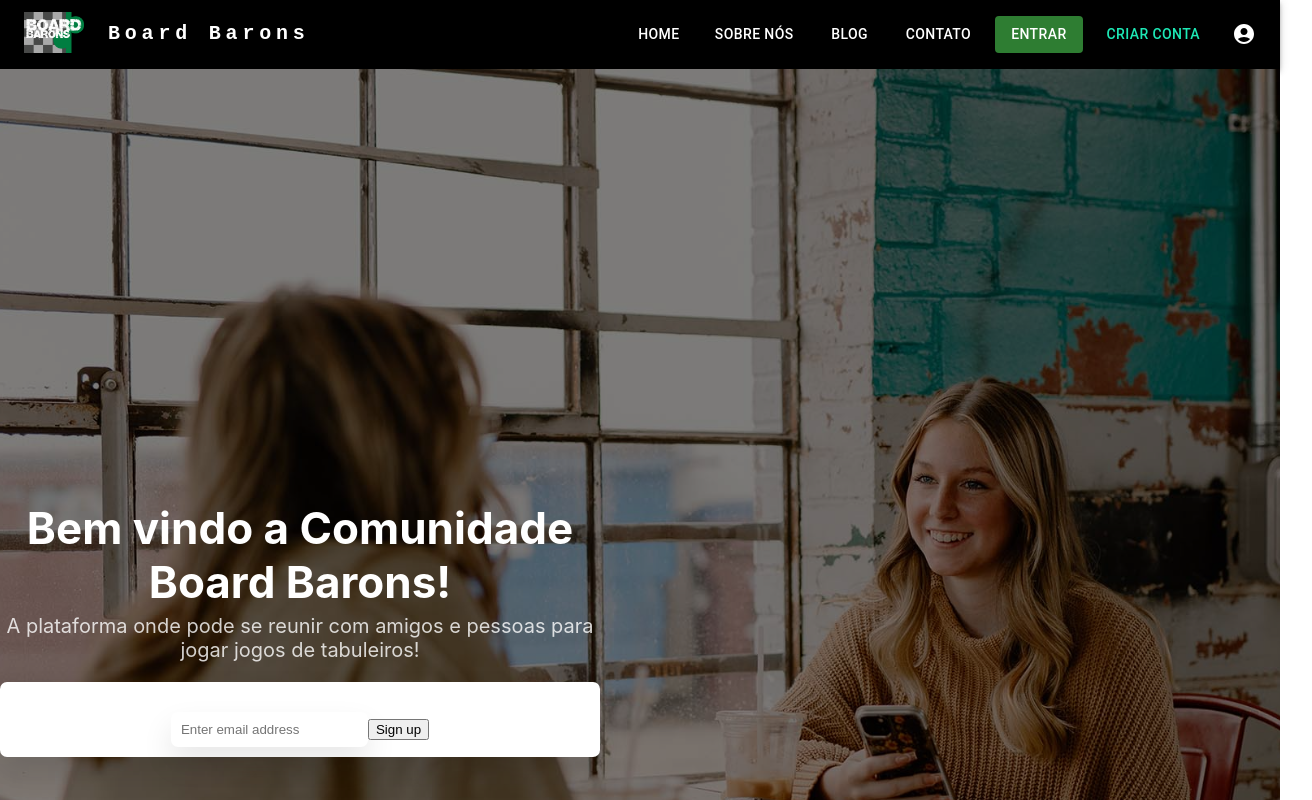
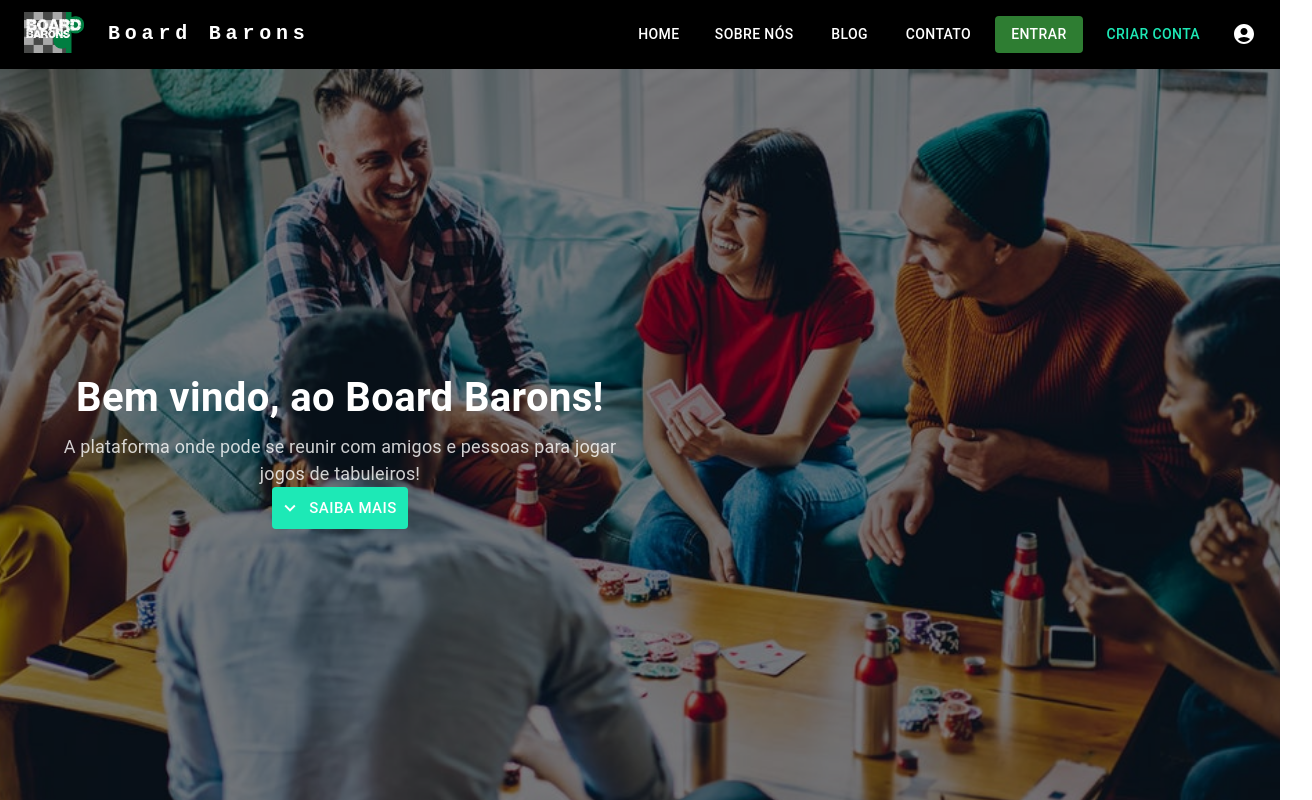
Before and after one commit to Stefanpicciani/BoardBarons, a React (Create React App) app in the folder Front-End/board-barons/: page / in a window 1280 px wide. Shown: the top 800 px of the page, 1312 px wide, since content can reach past the window. Built offline with nearby package versions, Linux system fonts and the light colour scheme.

Commit message:
Adicionando detalhes em hero e scrollto section

```diff
--- a/Front-End/board-barons/src/components/footer/Footer.module.css
+++ b/Front-End/board-barons/src/components/footer/Footer.module.css
@@ -1,5 +1,5 @@
 .footer {
-    width: 100%;
+    /* width: 100%; */
     /* position: relative; */
     bottom: 0;
 }
--- a/Front-End/board-barons/src/components/footer/Footer.tsx
+++ b/Front-End/board-barons/src/components/footer/Footer.tsx
@@ -35,9 +35,9 @@ const Footer = () => {
               : theme.palette.grey[800],
         }}
       >
-        <Container maxWidth="lg" sx={{ backgroundColor: "#152048", color: "#ffffff"}}>
+        <Container maxWidth="lg">
           <Typography variant="body1">
-            My sticky footer can be found here.
+            Rodapé do board barons aqui
           </Typography>
           <Copyright />
         </Container>
--- a/Front-End/board-barons/src/components/hero/Hero.module.css
+++ b/Front-End/board-barons/src/components/hero/Hero.module.css
@@ -49,7 +49,7 @@
     width: 100%;
     min-height: 100vh;
     position: relative;
-    padding: 160px 0 80px 0;
+    padding: 30px 0 0px 0;
     display: flex;
     align-items: center;
     justify-content: center;
@@ -77,50 +77,28 @@
   .hero .container {
     position: relative;
     z-index: 3;
+    margin-left: 20px;
+    margin-top: 20px;
+    padding-left: auto;
+    padding-bottom: 70px;
   }
 
   .hero .h2 {
     color: var(--contrast-color);
     margin: 0;
-    font-size: 44px;
+    font-size: 40px;
     font-weight: 700;
   }
 
   .hero .p {
     color: rgba(var(--default-color-rgb), 0.8);
     margin: 5px 0 0 0;
-    font-size: 20px;
+    font-size: 18px;
   }
 
-  .hero .sign_up_form {
-    margin-top: 20px;
-    padding: 10px;
-    border-radius: 7px;
-    background: #fff;
-    box-shadow: 0 15px 30px 0 rgba(0, 0, 0, 0.1);
-  }
-
-  .hero .sign_up_form .form_control {
-    border: none;
-  }
-
-  .hero .sign_up_form .form_control:active,
-  .hero .sign_up_form .form_control:focus {
-    outline: none;
-    box-shadow: none;
-  }
-
-  .hero .sign_up_form .input[type=submit] {
-    box-shadow: 0 15px 30px 0 rgba(0, 0, 0, 0.2);
-    background-color: var(--primary-color);
-    border-color: var(--primary-color);
-    padding: 8px 20px 10px 20px;
-    border-radius: 7px;
-    color: var(--contrast-color);
-  }
-
-  .hero .sign_up_form .input[type=submit]:hover {
-    background-color: rgba(var(--primary-color-rgb), 0.9);
+  .hoverMouse {
+    color: #1de9b6;
+    background-color: #ffffff;
   }
 
   @media (max-width: 768px) {
@@ -132,3 +110,10 @@
       font-size: 18px;
     }
   }
+/*--------------------- SECTION  ------------------------*/
+  section {
+    color: var(--default-color);
+    background-color: var(--background-color);
+    padding: 60px 0;
+    overflow: clip;
+  }
--- a/Front-End/board-barons/src/components/hero/Hero.tsx
+++ b/Front-End/board-barons/src/components/hero/Hero.tsx
@@ -1,31 +1,69 @@
-import { Box } from "@mui/material";
-import backgroundImage from '../../assets/images/hero-bg.jpg'
-import style from './Hero.module.css'
+import { Box,Button, Fade, Typography,  Container, } from "@mui/material";
+import ExpandMoreIcon from '@mui/icons-material/ExpandMore';
+
+import backgroundImage from '../../assets/images/board-game-friends-playing-table-sofa.jpeg';
+import style from './Hero.module.css';
+import Zoom from '@mui/material/Zoom';
+import { useEffect, useRef, useState } from "react";
+import { Link } from "react-router-dom";
 
 const Hero = () => {
+    const [mounted, setMounted] = useState(false)
+    const ref = useRef(null)
+
+
+    useEffect(() => {
+        setMounted(true);
+    }, [])
+
+    const scrollToAbout = () => {
+        const element = document.getElementById('about');
+        if (element) {
+        // 👇 Will scroll smoothly to the top of the next section
+        element.scrollIntoView({ behavior: 'smooth' });
+        }
+    }
 
     return(
-        <Box component="section" id="hero" className={`${style.hero}`}>
+        <>
+        <Box component="section" id="hero" className={`${style.hero} ${style.section}`}>
 
             <img src={backgroundImage} alt="" data-aos="fade-in"/>
 
             <Box className={`container ${style.container} ${style.fullWidth}`}>
                 <Box className={`row ${style.container}`}>
                     <Box maxWidth="sm" className={`row`}>
-                        <h2 className={`${style.h2}`} data-aos="fade-up" data-aos-delay="100">Bem vindo a Comunidade Board Barons!</h2>
-                        <p className={`${style.p}`} data-aos="fade-up" data-aos-delay="200">A plataforma onde pode se reunir com amigos e pessoas para jogar jogos de tabuleiros!</p>
+                        <Fade in={mounted} style={{ transitionDelay: mounted ? '900ms' : '0ms' }}>
+                            <Typography component='h2' className={`${style.h2}`} data-aos="fade-up" data-aos-delay="100">Bem vindo, ao Board Barons!</Typography>
+                        </Fade>
+                        <Fade in={mounted} style={{ transitionDelay: mounted ? '1300ms' : '0ms' }}>
+                            <Typography component='p' className={`${style.p}`} data-aos="fade-up" data-aos-delay="200">A plataforma onde pode se reunir com amigos e pessoas para jogar jogos de tabuleiros!</Typography>
+                        </Fade>
                     </Box>
                     <Box maxWidth="sm">
-                        <form action="#" className={`${style.sign_up_form} d-flex`} data-aos="fade-up" data-aos-delay="300">
-                            <input type="text" className={`${style.sign_up_form} ${style.form_control} ${style.input}`} placeholder="Enter email address" />
-                            <input type="submit" className="btn btn-primary" value="Sign up" />
-                        </form>
+                            <Button
+                                // className={style.hoverMouse}
+                                sx={{
+                                    color: '#ffffff',
+                                    backgroundColor: '#1de9b6',
+                                }}
+                                startIcon={<ExpandMoreIcon />}
+                                size="large"
+                                onClick={scrollToAbout}
+                            > Saiba mais </Button>
+
+
                     </Box>
                 </Box>
             </Box>
 
 
         </Box>
+
+
+        </>
+
+
     )
 }
 
--- a/Front-End/board-barons/src/pages/home/Home.tsx
+++ b/Front-End/board-barons/src/pages/home/Home.tsx
@@ -8,6 +8,7 @@ import {
     Grid,
     Typography,
     Container,
+    Toolbar,
 } from '@mui/material';
 import LockOutlinedIcon from '@mui/icons-material/LockOutlined';
 import iconImage from '../../assets/images/icon_board_barons.png';
@@ -16,14 +17,13 @@ import styles from './Home.module.css';
 import * as MuiLink from '@mui/material';
 import {Link} from 'react-router-dom';
 import TemplateDefault from '../../components/templates/TemplateDedault';
-import { createTheme, ThemeProvider } from '@mui/material/styles';
+// import { createTheme, ThemeProvider } from '@mui/material/styles';
 import AppBar from '@mui/material/AppBar';
 import Card from '@mui/material/Card';
 import CardActions from '@mui/material/CardActions';
 import CardContent from '@mui/material/CardContent';
 import CardHeader from '@mui/material/CardHeader';
 import StarIcon from '@mui/icons-material/StarBorder';
-import Toolbar from '@mui/material/Toolbar';
 import GlobalStyles from '@mui/material/GlobalStyles';
 import Hero from '../../components/hero/Hero';
 
@@ -43,14 +43,14 @@ export default function Home() {
   return (
     <TemplateDefault>
       <Hero/>
-
-      <Container disableGutters maxWidth="sm" component="main" sx={{ pt: 8, pb: 6 }}>
+      <Container  disableGutters maxWidth="sm" component="main" sx={{ pt: 8, pb: 6 }}>
                     <Typography
                     component="h1"
                     variant="h2"
                     align="center"
                     color=""
                     gutterBottom
+                    id="about"
                     >
                     Pricing
                     </Typography>
@@ -60,8 +60,6 @@ export default function Home() {
                     customization.
                     </Typography>
                 </Container>
-      {/* End hero unit */}
-
     </TemplateDefault>
   );
 }
```
Also changed, not shown: Front-End/board-barons/src/components/about/About.tsx (added, +13 -0 lines), Front-End/board-barons/src/components/header/Header.tsx (+7 -5 lines), Front-End/board-barons/src/assets/images/board-game-friends-playing-table-sofa.jpeg (added), Front-End/board-barons/src/components/about/About.css (added), 1 other file (tests, documents, lock files or other folders). Lines whose indentation alone changed are shown as unchanged.
